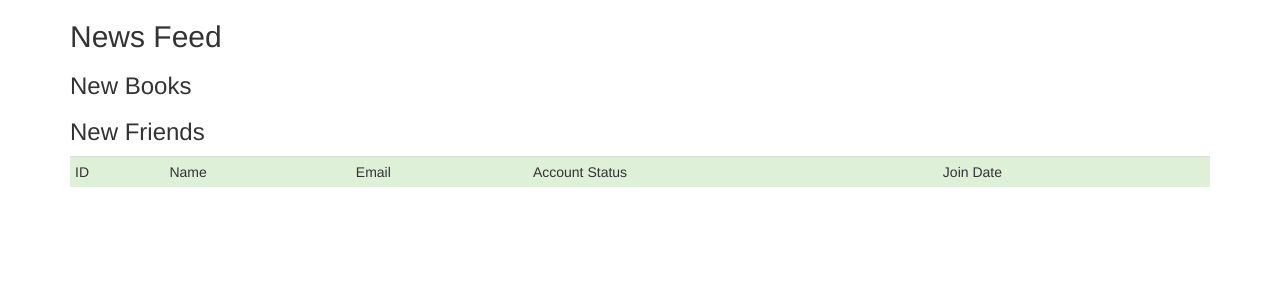
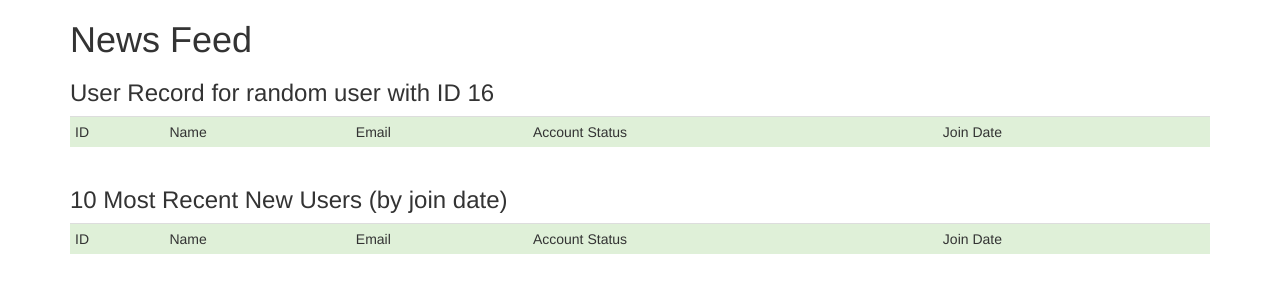
Before and after one commit to itaishmida/BookAchoy, a CodeIgniter app: page /Bookachoy/page/newsfeed in a window 1280 px wide. Shown: the part 72-372 px from the top of the page. Run offline with CodeIgniter, Linux system fonts and the light colour scheme; data that the repository does not hold is empty; some libraries are stand-ins or nearby versions.

Commit message:
Added get_user by id function in user_model and added usage example in the newsfeed page.
Also updated the tables_creation_script to have a fbid column.

```diff
--- a/Tables_Creation_Script.sql
+++ b/Tables_Creation_Script.sql
@@ -99,6 +99,7 @@ CREATE TABLE IF NOT EXISTS `review` (
 DROP TABLE IF EXISTS `user`;
 CREATE TABLE IF NOT EXISTS `user` (
   `id` int(11) NOT NULL AUTO_INCREMENT,
+  `fbid` varchar(30) CHARACTER SET latin1 NOT NULL,
   `name` varchar(60) CHARACTER SET latin1 NOT NULL,
   `email` varchar(254) CHARACTER SET latin1 NOT NULL,
   `acct_status` tinyint(4) NOT NULL,
--- a/application/controllers/page.php
+++ b/application/controllers/page.php
@@ -77,11 +77,10 @@ class Page extends CI_Controller {
 
     public function newsfeed()
     {
+        $this->load->model('user_model');
         $this->load->model('newsfeed_model');
-        //$data['book'] = $this->book_model->getFakeBook();
-        $data2['title'] = "BookAchoy News Feed";
         $this->load->view('template/header');
-        $this->load->view('newsfeed', $data2);
+        $this->load->view('newsfeed');
         $this->load->view('template/footer');
     }
 
--- a/application/models/user_model.php
+++ b/application/models/user_model.php
@@ -1,33 +1,14 @@
 <?php
 class User_model extends CI_Model {
-
-    private $facebookId;
 
     function __construct(){
         parent::__construct();
     }
-    function get_users()
+    function get_user($id)
     {
-        $x = array(
-            "shay" => "123987123",
-            "adi" => "0921397123"
-        );
+        $query = $this->db->query('SELECT * FROM user WHERE id = ' . $id);
 
-        return $x;//array
-    }
-
-    function checkDatabase() {
-        $this->load->model('facebook_model');
-        $friends = $this->facebook_model->getFriends();
-
-        $this->load->class('UserMySqlDAO.class');
-        $user = null;
-        $user->id = '111';
-        $user->name = 'shai fisher';
-        $myInstance->insert($user);
-
-        $user2 = $myInstance->load('111');
-        return $user2;
+        return $query->result();//array
     }
 
 }
--- a/application/views/newsfeed.php
+++ b/application/views/newsfeed.php
@@ -1,13 +1,46 @@
 <div class="container">
     <div class="row clearfix">
         <div class="col-md-12 column">
-            <h2>
+            <h1>
                 News Feed
-            </h2>
+            </h1>
 
-            <h3>New Books</h3>
+            <h3>User Record for random user with ID <?php $userID = rand(1, 100);
+                echo $userID ?></h3>
 
-            <h3>New Friends</h3>
+            <div class="table-responsive">
+                <table class="table table-condensed">
+                    <tr class="success">
+                        <td>ID</td>
+                        <td>Name</td>
+                        <td>Email</td>
+                        <td>Account Status</td>
+                        <td>Join Date</td>
+                    </tr>
+                    <?php
+                    foreach ($this->user_model->get_user($userID) as $row) {
+                        echo '<tr class="activesuccess">';
+                        echo '<td>' . $row->id . '</td>';
+                        echo '<td>' . $row->name . '</td>';
+                        echo '<td>' . $row->email . '</td>';
+                        echo '<td ';
+                        if ($row->acct_status == 0)
+                            echo "class='active'>Active";
+                        elseif ($row->acct_status == 1)
+                            echo "class='info'>Inactive";
+                        else
+                            echo "class='danger'>Banned";
+                        echo '</td>';
+                        echo '<td>' . $row->join_date . '</td>';
+                        echo '</tr>';
+                    }
+                    ?>
+                </table>
+            </div>
+
+
+            <h3><?php $numOfUsers = 10;
+                echo $numOfUsers ?> Most Recent New Users (by join date)</h3>
 
             <div class="table-responsive">
                 <table class="table table-condensed">
@@ -21,8 +54,7 @@
                     <?php
                     //$this->db->where('name = "Mor Test2"');
                     $query = $this->db->get('user');
-                    $numOfFriends = 20;
-                    $query = $this->db->query('SELECT * FROM user ORDER BY join_date DESC limit ' . $numOfFriends);
+                    $query = $this->db->query('SELECT * FROM user ORDER BY join_date DESC limit ' . $numOfUsers);
                     foreach ($query->result() as $row) {
                         echo '<tr class="activesuccess">';
                         echo '<td>' . $row->id . '</td>';
```
Also changed, not shown: application/models/newsfeed_model.php (+0 -91 lines).
